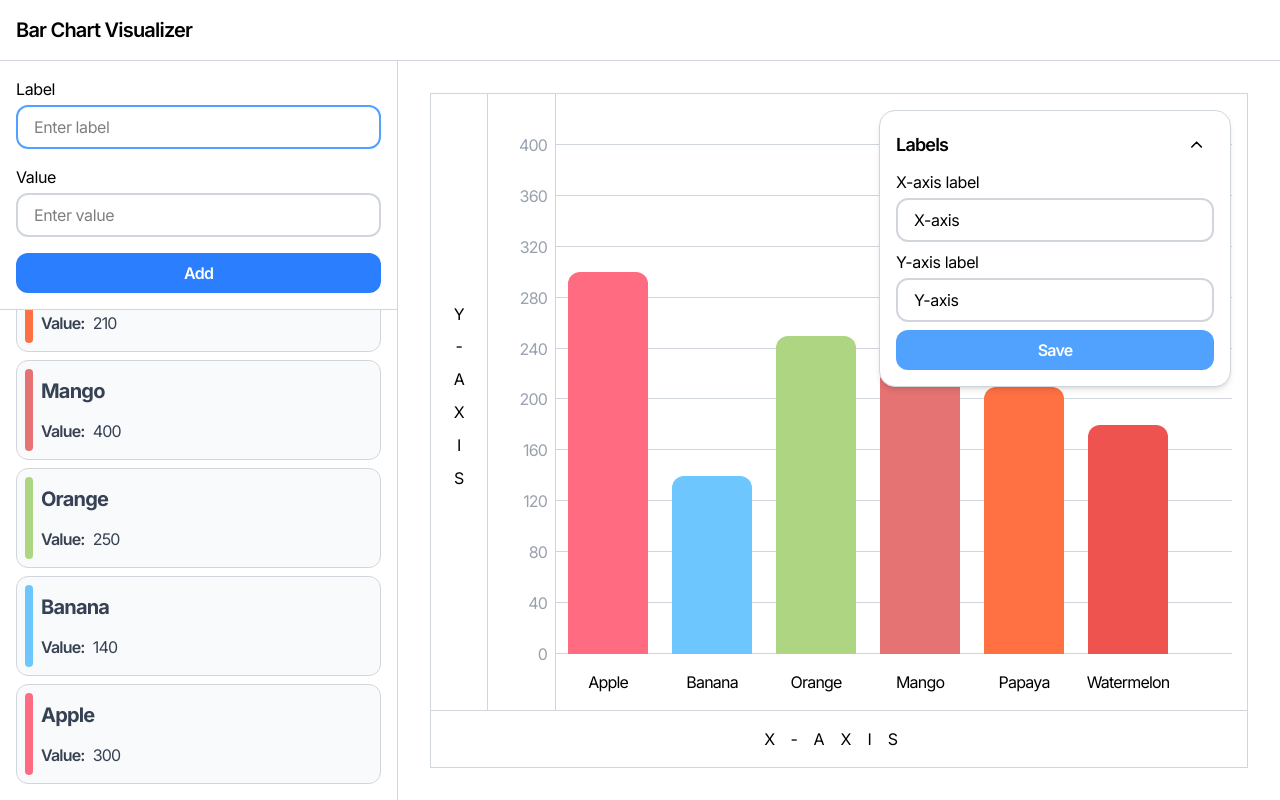
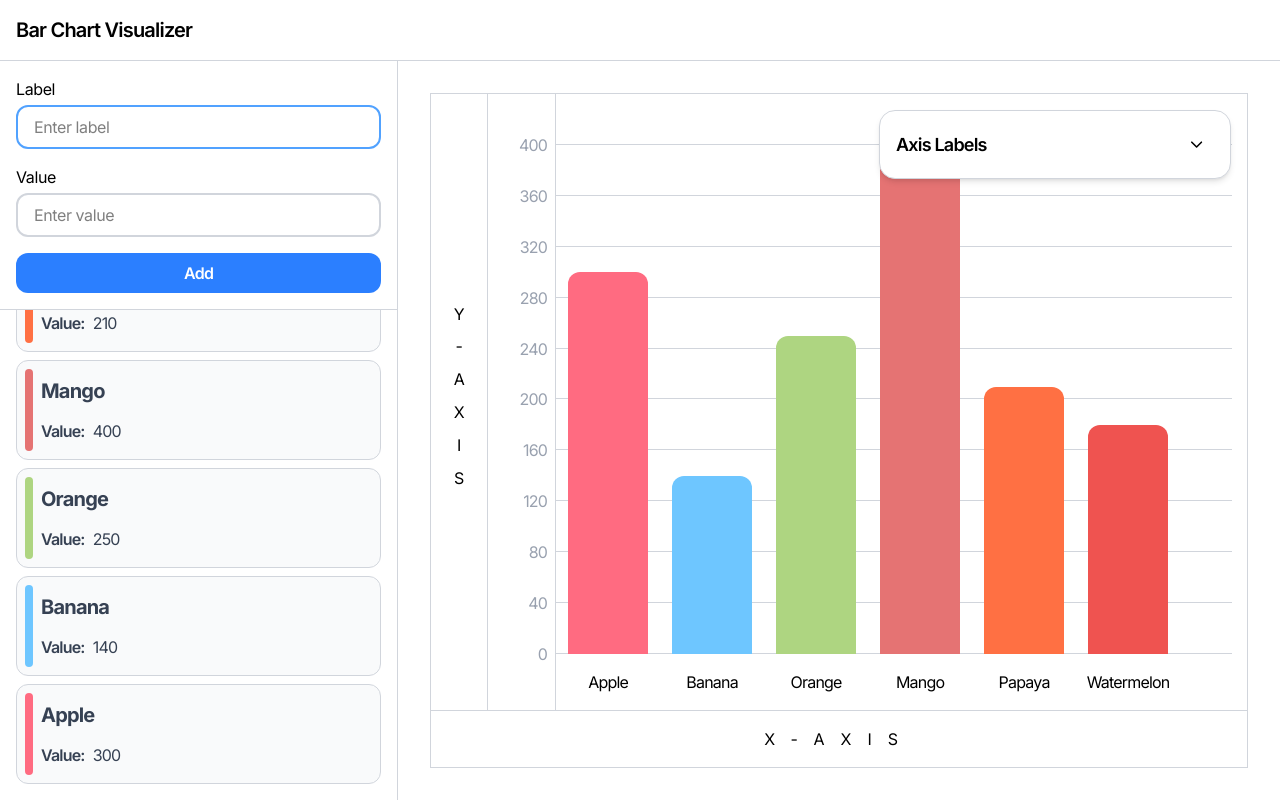
Before and after one commit to Vatsal-Bharkhada-Simform/Bar-chart-visualizer, a React (Vite) app: page / in a window 1280 px wide. Built offline with nearby package versions, Linux system fonts and the light colour scheme.

Commit message:
Fix: Add empty input alert. Shrink tooltip after submission. Update tooltip identifier. Allow numbers and parenthesis as label values

```diff
--- a/src/components/LabelsTooltip.tsx
+++ b/src/components/LabelsTooltip.tsx
@@ -3,14 +3,14 @@ import type { LabelType } from "../types/ChartTypes";
 import Input from "../UI/Input";
 import Icon from "../UI/Icon";
 
-const LabelsTooltip = memo(function ({
+const LabelsTooltip = memo(function LabelsTooltip({
 	labels,
 	setLabels,
 }: {
 	labels: LabelType;
 	setLabels: React.Dispatch<React.SetStateAction<LabelType>>;
 }) {
-	const [isOpen, setIsOpen] = useState(true);
+	const [isOpen, setIsOpen] = useState(false);
 
 	function handleSubmit(e: SubmitEvent<HTMLFormElement>) {
 		e.preventDefault();
@@ -19,18 +19,23 @@ const LabelsTooltip = memo(function ({
 		let labelX = formData.get("labelX");
 		let labelY = formData.get("labelY");
 
-		if (!labelX || !labelY) return;
+		if (!labelX || !labelY) {
+            alert("Labels can not be empty");
+            return;
+        }
+
 		if (typeof labelX !== "string" || typeof labelY !== "string") return;
+
 		labelX = labelX.trim();
 		labelY = labelY.trim();
 
 		if (labelX === labels.labelX && labelY === labels.labelY) return;
 
-		if (!/^[-A-Za-z. ]+$/.test(labelX)) {
+		if (!/^[-A-Za-z0-9(). ]+$/.test(labelX)) {
 			alert("Please provide a proper label for x-axis");
 			return;
 		}
-		if (!/^[-A-Za-z. ]+$/.test(labelY)) {
+		if (!/^[-A-Za-z0-9(). ]+$/.test(labelY)) {
 			alert("Please provide a proper label for y-axis");
 			return;
 		}
@@ -39,6 +44,7 @@ const LabelsTooltip = memo(function ({
 			labelX,
 			labelY,
 		});
+        setIsOpen(false);
 	}
 
 	return (
@@ -47,7 +53,7 @@ const LabelsTooltip = memo(function ({
 			className="flex flex-col gap-2 border border-gray-300 rounded-2xl p-4 bg-white shadow-md"
 		>
 			<div className="flex justify-between items-center">
-				<h2 className="text-lg font-semibold">Labels</h2>
+				<h2 className="text-lg font-semibold">Axis Labels</h2>
 				<button
 					className={`p-2 cursor-pointer rounded-3xl hover:bg-gray-200 transition-all ${isOpen && "rotate-180"}`}
 					title="Toggle tooltip"
@@ -74,7 +80,7 @@ const LabelsTooltip = memo(function ({
 				/>
 				<button
 					type="submit"
-					className="w-full px-6 py-2 border-none outline-none rounded-xl bg-blue-400 hover:bg-blue-500 text-white font-semibold focus:ring-3 focus:ring-blue-500 cursor-pointer"
+					className="w-full px-6 py-2 border-none outline-none rounded-xl bg-blue-500 hover:bg-blue-600 text-white font-semibold focus:ring-3 focus:ring-blue-600 cursor-pointer"
 				>
 					Save
 				</button>
```
